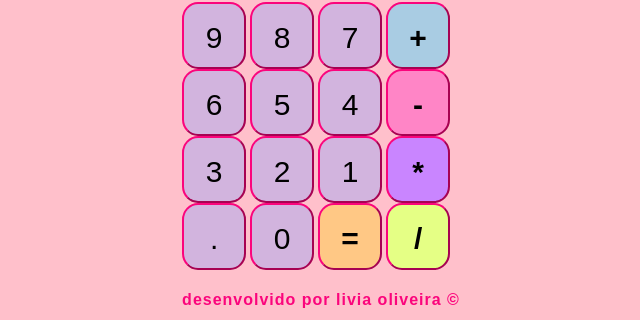
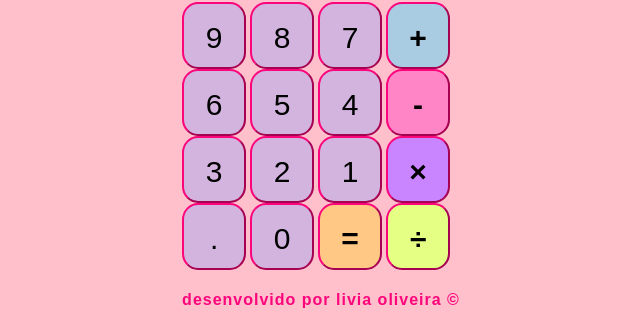
Before and after one commit to livi4oliveira/Calculadora-JS-HTML-CSS, a plain HTML site: page index.html in a window 1280 px wide. Shown: the part 310-630 px from the top of the page, 327-967 px from the left. Drawn offline with Linux system fonts and the light colour scheme; a web font is replaced by a local one.

Commit message:
Alteração value

```diff
--- a/index.html
+++ b/index.html
@@ -27,12 +27,12 @@
            <input type="button" class="num maincolor" name="btn3" value="3" onclick="displaynum(btn3.value)">
            <input type="button" class="num maincolor" name="btn2" value="2" onclick="displaynum(btn2.value)">
            <input type="button" class="num maincolor" name="btn1" value="1" onclick="displaynum(btn1.value)">
-           <input type="button" class="num gre" name="mulbtn" value="*" onclick="displaynum(mulbtn.value)"><br>
+           <input type="button" class="num gre" name="mulbtn" value="×" onclick="displaynum(mulbtn.value)"><br>
 
            <input type="button" class="num maincolor" name="dot" value="." onclick="displaynum(dot.value)">
            <input type="button" class="num maincolor" name="btn0" value="0" onclick="displaynum(btn0.value)">
            <input type="button" class="num pur" name="eqlbtn" value="=" onclick="text1.value=eval(text1.value)">
-           <input type="button" class="num ora" name="divbtn" value="/" onclick="displaynum(divbtn.value)"><br>
+           <input type="button" class="num ora" name="divbtn" value="÷" onclick="displaynum(divbtn.value)"><br>
            <h4 class="rodape">desenvolvido por livia oliveira ©</h4>
 
        </form>
```
